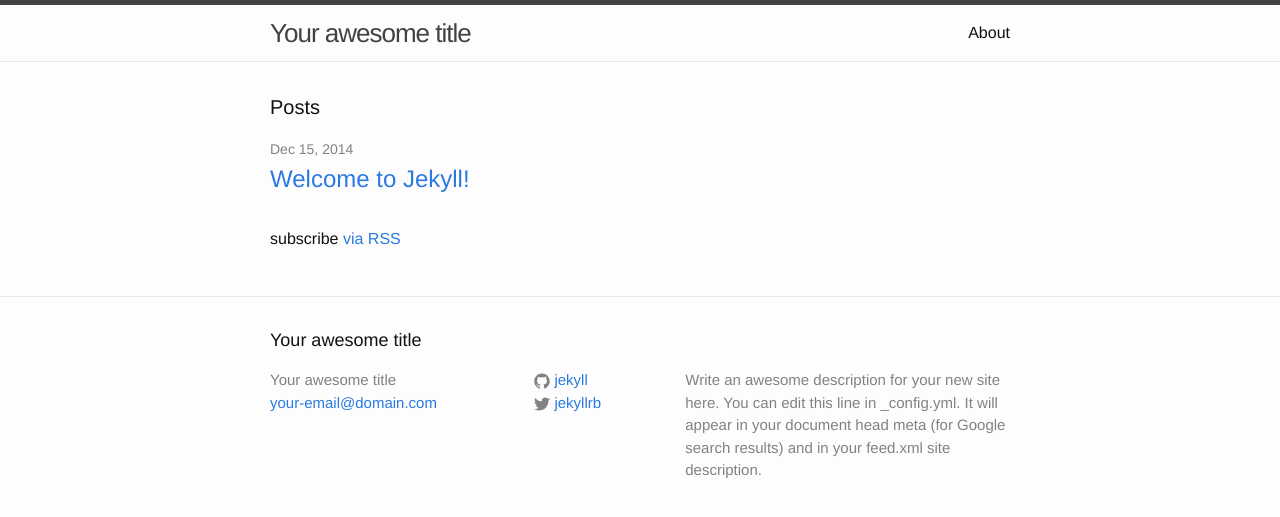
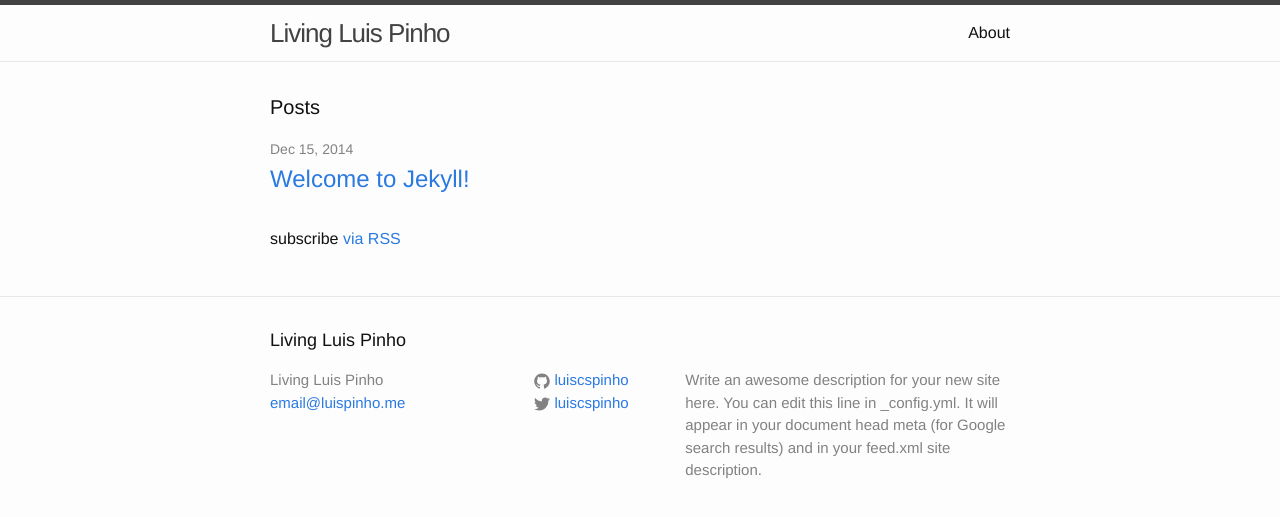
Before and after one commit to luiscspinho/luiscspinho.github.io, a Jekyll site: the page built from index.html, in a window 1280 px wide. Shown: the top 517 px of the page. Built offline with Jekyll 4.4.1, drawn with Linux system fonts in a browser that asks for light colours.

Commit message:
Change vars

```diff
--- a/_config.yml
+++ b/_config.yml
@@ -1,14 +1,16 @@
 # Site settings
-title: Your awesome title
-email: your-email@domain.com
+title: Living Luis Pinho
+email: email@luispinho.me
 description: > # this means to ignore newlines until "baseurl:"
   Write an awesome description for your new site here. You can edit this
   line in _config.yml. It will appear in your document head meta (for
   Google search results) and in your feed.xml site description.
-baseurl: "" # the subpath of your site, e.g. /blog/
-url: "http://yourdomain.com" # the base hostname & protocol for your site
-twitter_username: jekyllrb
-github_username:  jekyll
+baseurl: "/" # the subpath of your site, e.g. /blog/
+url: "http://living.luispinho.me" # the base hostname & protocol for your site
+twitter_username: luiscspinho
+github_username:  luiscspinho
 
 # Build settings
 markdown: kramdown
+
+homepage: http://www.luispinho.me
```
